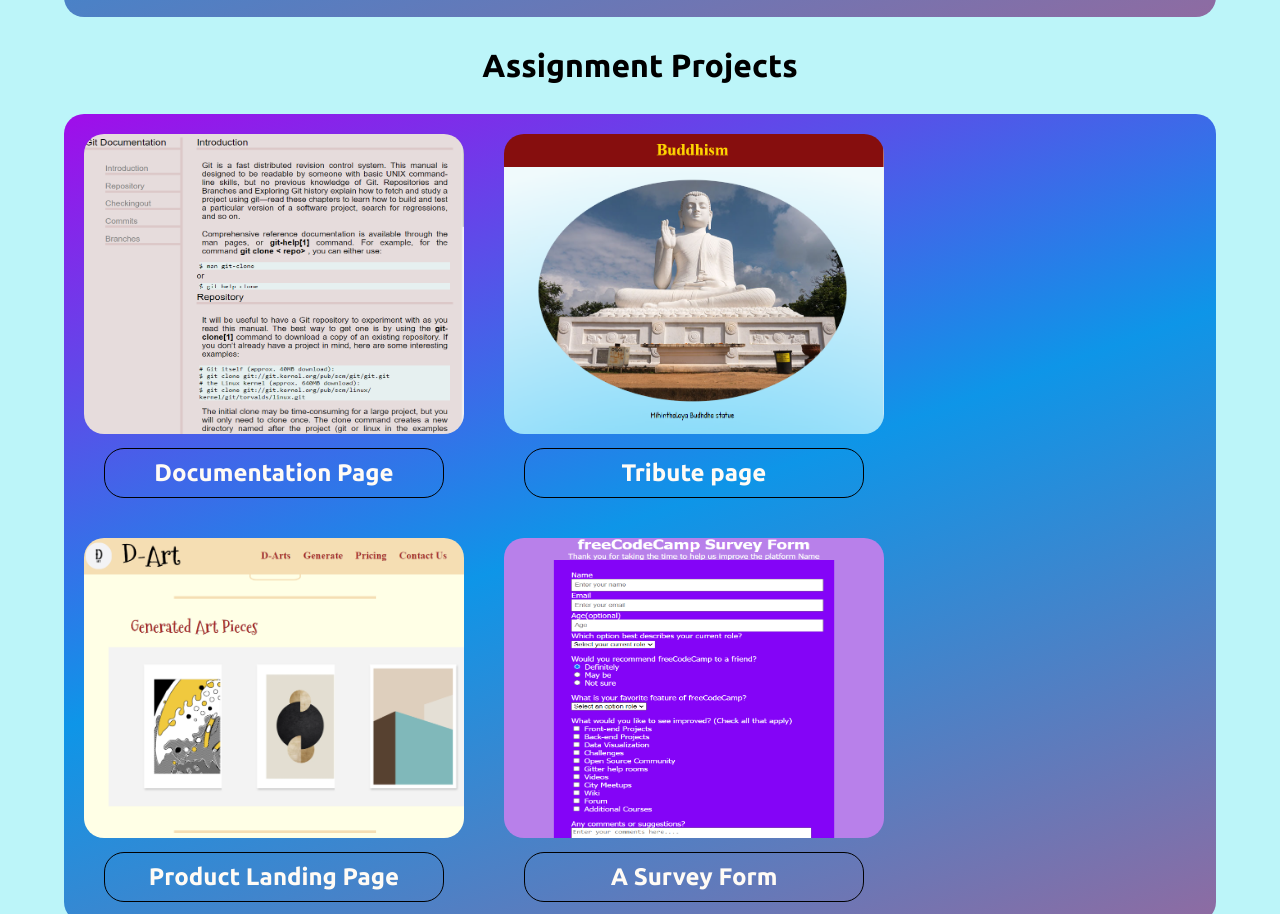
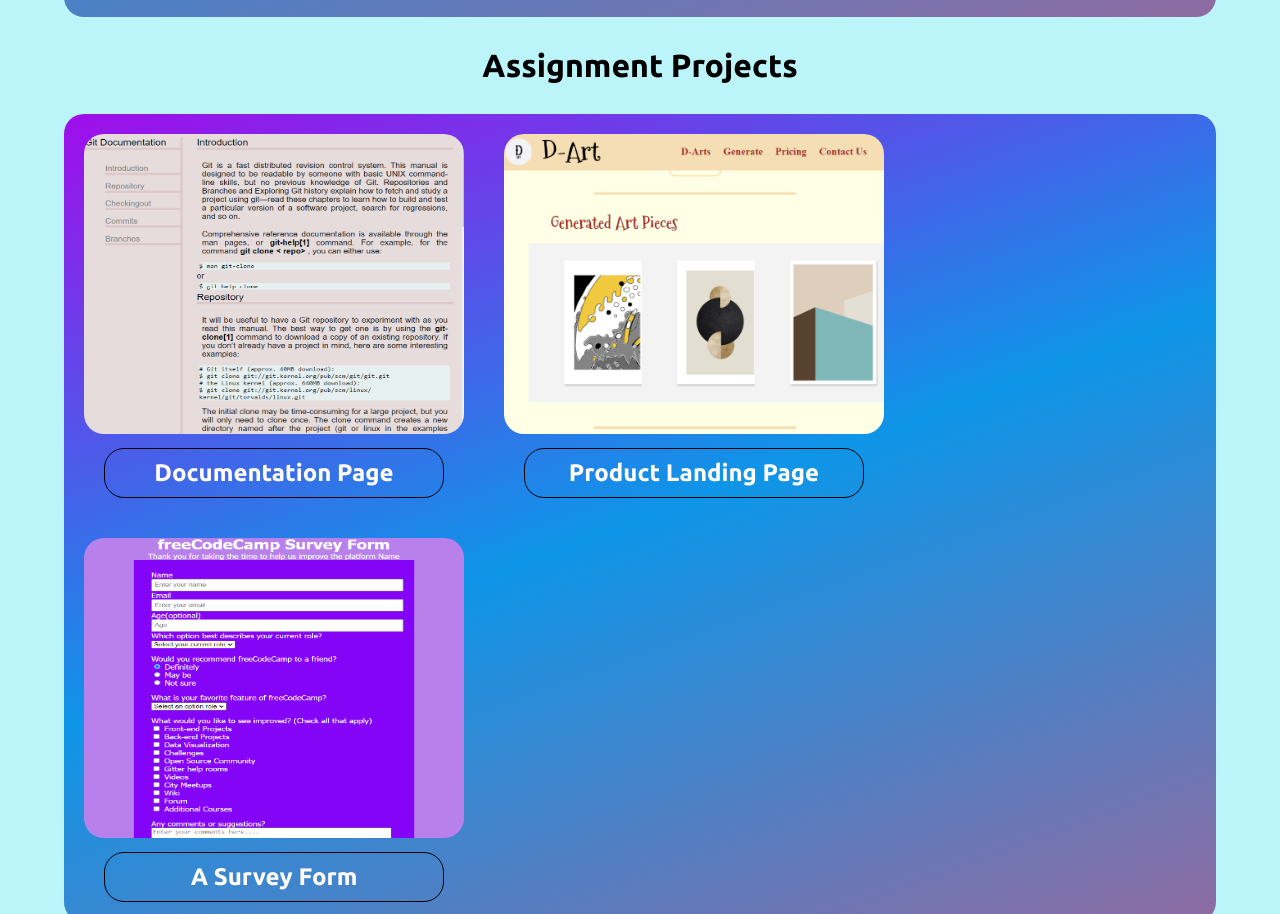
Before and after one commit to UdaniVH/portfolio, a plain HTML site: page index.html in a window 1280 px wide. Shown: the part 3498-4412 px from the top of the page. Drawn offline with Linux system fonts and the light colour scheme; a web font is replaced by a local one.

Commit message:
Update index.html

```diff
--- a/index.html
+++ b/index.html
@@ -126,12 +126,7 @@
             <h3>Documentation Page</h3>
           </a>
         </div>
-        <div class="project-tile">
-          <a href="https://udanivh.github.io/tribute-page/" target="_blank"
-            ><img src="./images/TributePage.png" alt="Tribute Page for Buddhism" />
-            <h3>Tribute page</h3>
-          </a>
-        </div>
+
         <div class="project-tile">
           <a
             href=" https://udanivh.github.io/Product-Landing-Page/"
```
